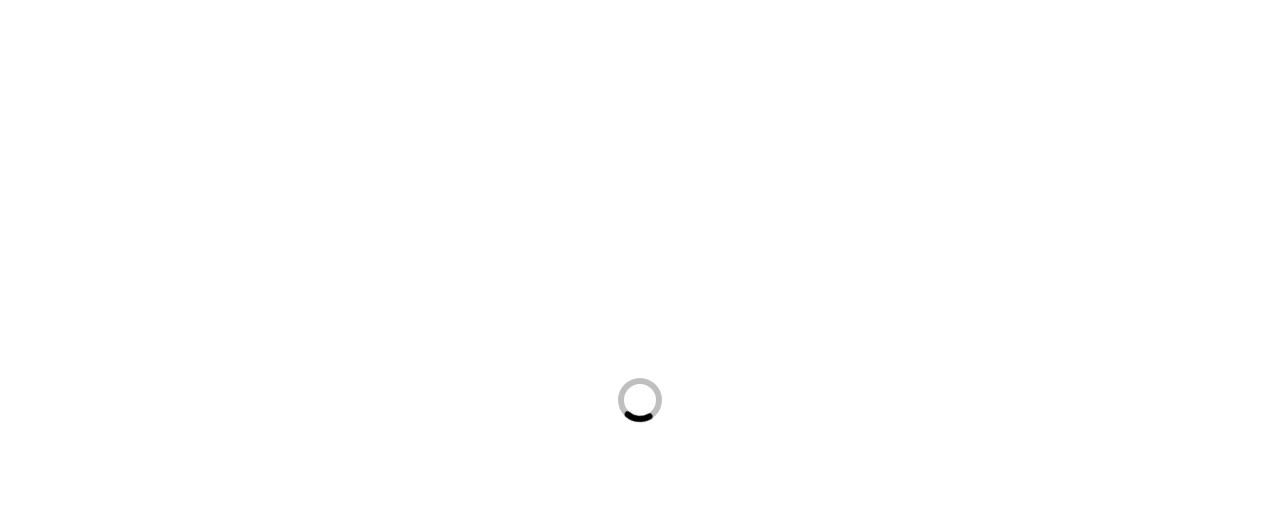
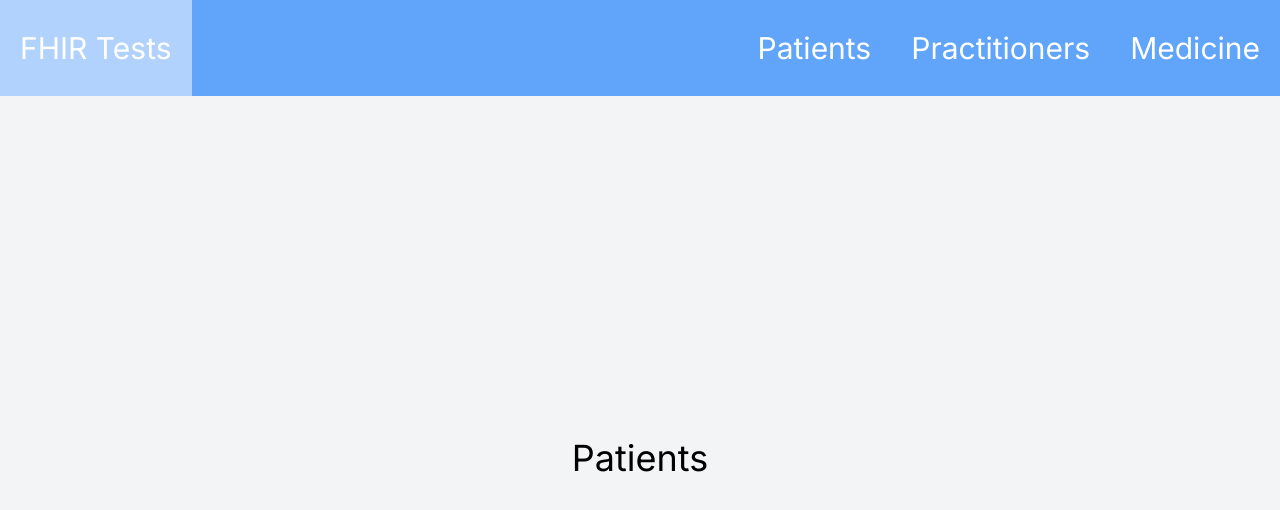
Before and after one commit to seifmegahed/FHIR-Playground, a React (Vite) app: page /patients in a window 1280 px wide. Shown: the top 510 px of the page. Built offline with nearby package versions, Linux system fonts and the light colour scheme.

Commit message:
base layout

```diff
--- a/package.json
+++ b/package.json
@@ -11,7 +11,8 @@
   },
   "dependencies": {
     "react": "^18.3.1",
-    "react-dom": "^18.3.1"
+    "react-dom": "^18.3.1",
+    "react-router-dom": "^6.24.0"
   },
   "devDependencies": {
     "@types/react": "^18.3.3",
--- a/src/App.tsx
+++ b/src/App.tsx
@@ -1,9 +1,21 @@
-import Loader from "./components/Loader";
+import { Route, Routes } from "react-router-dom";
+import NavBar from "./components/NavBar";
+import PageWrapper from "./components/PageWrapper";
+import NotFoundPage from "./pages/NotFound";
+import HomePage from "./pages/Home";
+import PatientsPage from "./pages/Patients";
 
 function App() {
   return (
-    <div className="font-inter text-8xl w-screen min-h-screen flex items-center justify-center">
-      <Loader />
+    <div className="font-inter w-screen min-h-screen bg-gray-100 flex flex-col items-center gap-5">
+      <NavBar />
+      <PageWrapper>
+        <Routes>
+          <Route path="/*" element={<NotFoundPage />} />
+          <Route path="/" element={<HomePage />} />
+          <Route path="/patients" element={<PatientsPage />} />
+        </Routes>
+      </PageWrapper>
     </div>
   );
 }
--- /dev/null
+++ b/src/components/InputField.tsx
@@ -0,0 +1,43 @@
+export default function InputField(props: {
+  label: string;
+  value: string;
+  error: boolean;
+  required?: boolean;
+  onchange: (value: string) => void;
+  textField?: boolean;
+}) {
+  return (
+    <div className="w-full relative flex flex-col">
+      <div className="h-8"></div>
+      {props?.textField ? (
+        <textarea
+          required={props.required}
+          value={props.value}
+          onChange={(e) => props.onchange(e.target.value)}
+          placeholder={props.label}
+          className="peer w-full p-3 focus:outline-none rounded-xl resize-none focus:placeholder-white"
+          rows={5}
+        />
+      ) : (
+        <input
+          required={props.required}
+          value={props.value}
+          onChange={(e) => props.onchange(e.target.value)}
+          type="text"
+          placeholder={props.label}
+          className="peer w-full h-12 p-3 focus:outline-none outline-none rounded-xl focus:placeholder-white"
+        />
+      )}
+      <div
+        className={
+          props.value === ""
+            ? "absolute top-9 left-1 p-2 peer-focus:visible peer-focus:-translate-x-1 peer-focus:-translate-y-10 peer-focus:scale-125 invisible duration-300 transition-all ease-in-out"
+            : "absolute top-9 left-1 p-2 -translate-x-1 -translate-y-10 scale-125"
+        }
+      >
+        {props.label}
+      </div>
+      <div className={`text-xs px-2 text-red-500 ${!props.error && "invisible"}`}>Required</div>
+    </div>
+  );
+}
--- /dev/null
+++ b/src/components/NavBar.tsx
@@ -0,0 +1,40 @@
+import { useNavigate } from "react-router-dom";
+
+const links = [
+  {
+    name: "Patients",
+    path: "/patients",
+  },
+  {
+    name: "Practitioners",
+    path: "/practitioners",
+  },
+  {
+    name: "Medicine",
+    path: "/medicine",
+  },
+];
+
+export default function NavBar() {
+  const navigate = useNavigate();
+  return (
+    <div className="w-full bg-blue-400 h-24 flex items-center justify-between text-3xl text-white">
+      <div
+        className="flex h-full items-center justify-center p-5 hover:bg-white/50 cursor-pointer"
+        onClick={() => navigate("/")}
+      >
+        <p>FHIR Tests</p>
+      </div>
+      <div className="flex items-center h-full">
+        {links.map((link) => (
+          <div
+            className="flex h-full items-center justify-center p-5 hover:bg-white/50 cursor-pointer"
+            onClick={() => navigate(link.path)}
+          >
+            <p>{link.name}</p>
+          </div>
+        ))}
+      </div>
+    </div>
+  );
+}
--- /dev/null
+++ b/src/components/PageWrapper.tsx
@@ -0,0 +1,9 @@
+import { ReactNode } from "react";
+
+export default function PageWrapper(props: { children: ReactNode }) {
+  return (
+    <div className="w-full flex flex-col items-center justify-center flex-grow h-full max-w-screen-lg">
+      {props.children}
+    </div>
+  );
+}
--- a/src/main.tsx
+++ b/src/main.tsx
@@ -1,10 +1,13 @@
-import React from 'react'
-import ReactDOM from 'react-dom/client'
-import App from './App.tsx'
-import './index.css'
+import React from "react";
+import ReactDOM from "react-dom/client";
+import App from "./App.tsx";
+import "./index.css";
+import { BrowserRouter } from "react-router-dom";
 
-ReactDOM.createRoot(document.getElementById('root')!).render(
+ReactDOM.createRoot(document.getElementById("root")!).render(
   <React.StrictMode>
-    <App />
-  </React.StrictMode>,
-)
+    <BrowserRouter>
+      <App />
+    </BrowserRouter>
+  </React.StrictMode>
+);
--- /dev/null
+++ b/src/pages/Home/index.tsx
@@ -0,0 +1,3 @@
+export default function HomePage() {
+  return <div className="text-4xl">Home</div>;
+}
--- /dev/null
+++ b/src/pages/NotFound/index.tsx
@@ -0,0 +1,8 @@
+export default function NotFoundPage() {
+  return (
+    <>
+      <div className="text-4xl">Oops!</div>
+      <div className="text-4xl">Page Not Found</div>
+    </>
+  );
+}
--- /dev/null
+++ b/src/pages/Patients/index.tsx
@@ -0,0 +1,3 @@
+export default function PatientsPage() {
+  return <div className="text-4xl">Patients</div>;
+}
```
Also changed, not shown: 1 other file (tests, documents, lock files or other folders).
